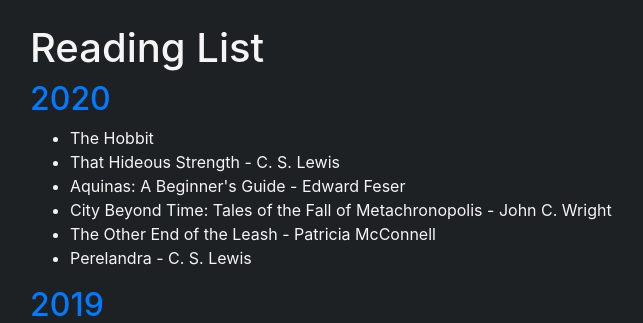
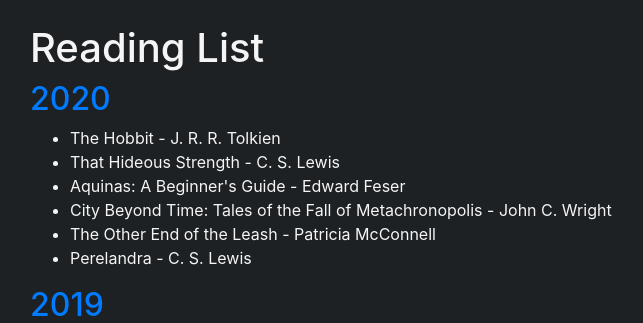
Before and after one commit to silaspath/lightning_flask, a Flask app: page /readinglist in a window 1280 px wide. Shown: the part 56-379 px from the top of the page, without its empty margins (55-698 px from the left). Run offline with Flask 2, Linux system fonts and the light colour scheme; parts of the project's set-up code (start-up, migrations or seed data) failed here and were passed over; some libraries are stand-ins or nearby versions.

Commit message:
Update reading.html
JRR tolkien

```diff
--- a/lightning_flask/templates/reading.html
+++ b/lightning_flask/templates/reading.html
@@ -4,7 +4,7 @@
     <div class="reading-section">
         <h2>2020</h2>
         <ul>
-            <li>The Hobbit</li>
+            <li>The Hobbit - J. R. R. Tolkien</li>
             <li>That Hideous Strength - C. S. Lewis</li>
             <li>Aquinas: A Beginner's Guide - Edward Feser</li>
             <li>City Beyond Time: Tales of the Fall of Metachronopolis - John C. Wright</li>
```
